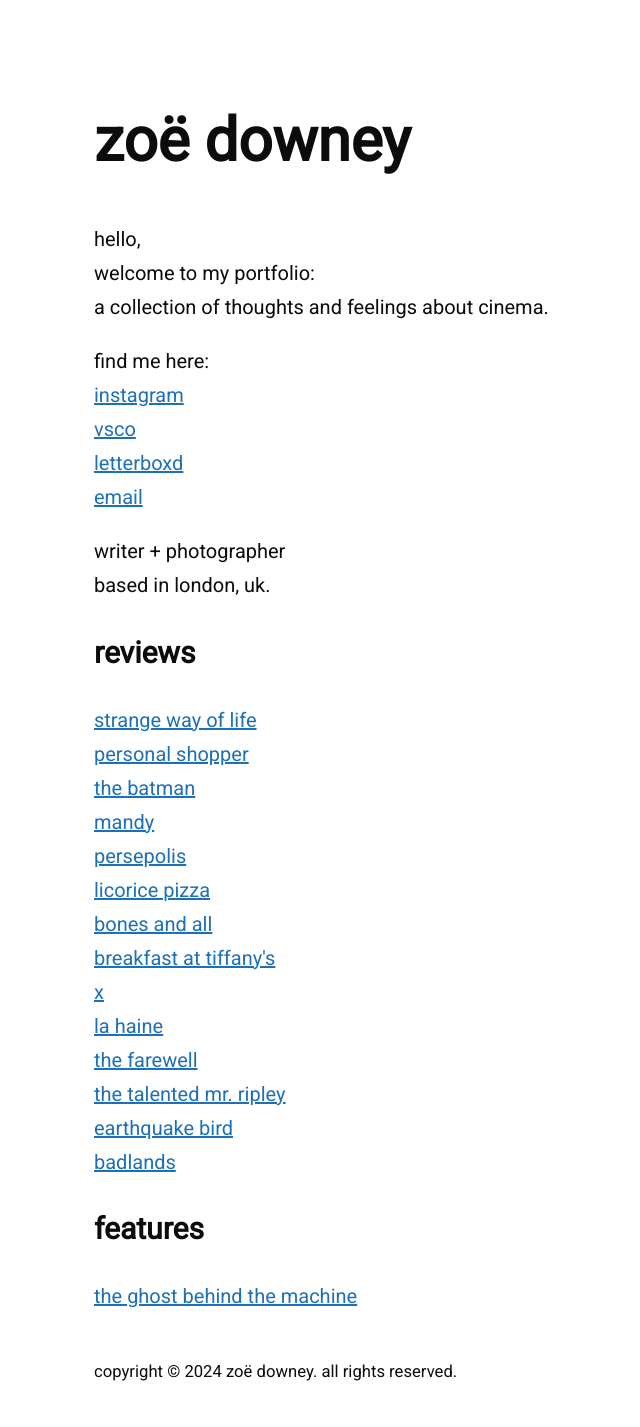
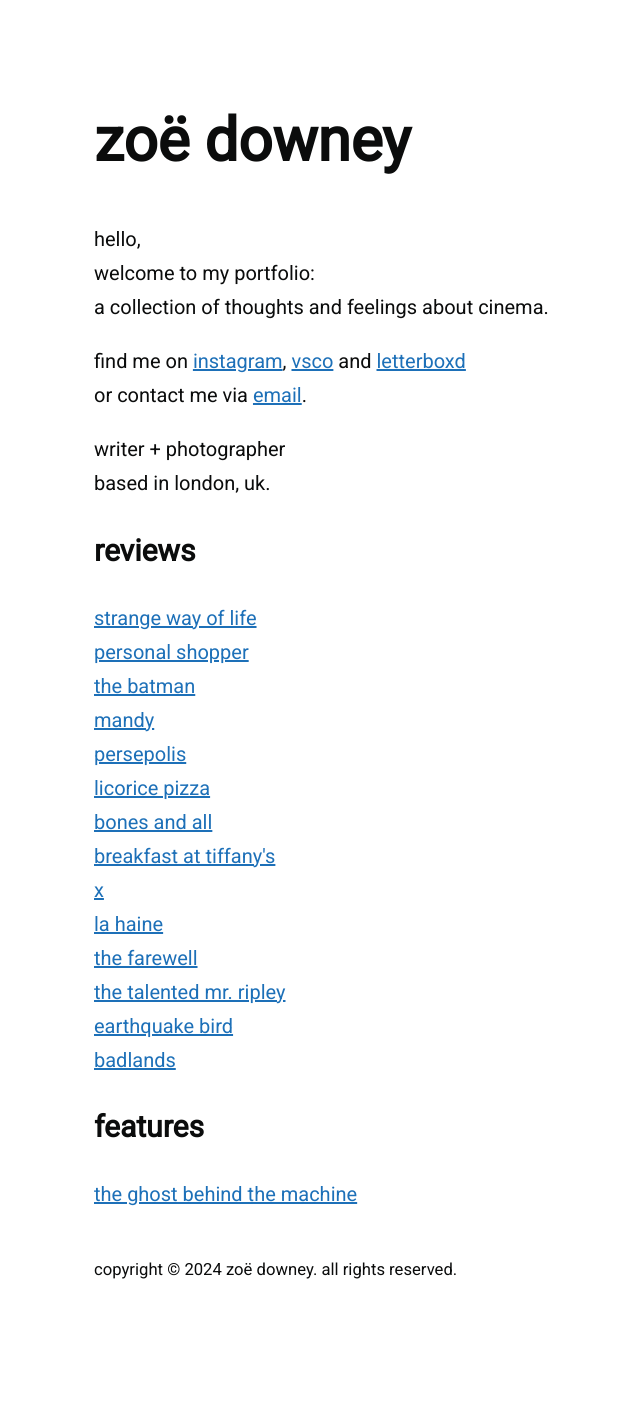
Before and after one commit to zoeurl/zoedowney.github.io, a Jekyll site: the page built from index.html, in a window 1280 px wide. Shown: the whole page, without its empty margins (146-786 px from the left). Built offline with Jekyll 4.4.1, drawn with Linux system fonts in a browser that asks for light colours; after the commit the page ends 1325 px from its top, so only the background shows below that.

Commit message:
Update index.html

```diff
--- a/index.html
+++ b/index.html
@@ -8,11 +8,8 @@
 <br>welcome to my portfolio:
 <br>a collection of thoughts and feelings about cinema.
 </p>
-find me here:
-<br><a href="https://www.instagram.com/zoeurl/">instagram</a>
-<br><a href="https://vsco.co/zoeurl/gallery">vsco</a>
-<br><a href="https://letterboxd.com/zoedowney/">letterboxd</a>
-<br><a href="mailto:{{site.email}}">email</a>
+find me on <a href="https://www.instagram.com/zoeurl/">instagram</a>, <a href="https://vsco.co/zoeurl/gallery">vsco</a> and <a href="https://letterboxd.com/zoedowney/">letterboxd</a>
+<br>or contact me via <a href="mailto:{{site.email}}">email</a>.
 </p>
 writer + photographer
 <br>based in london, uk.
```
